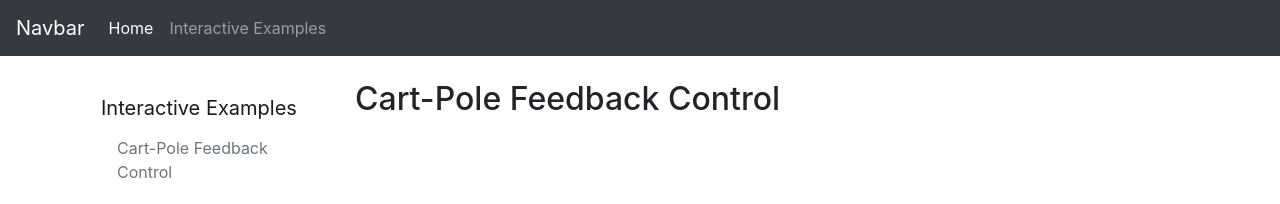
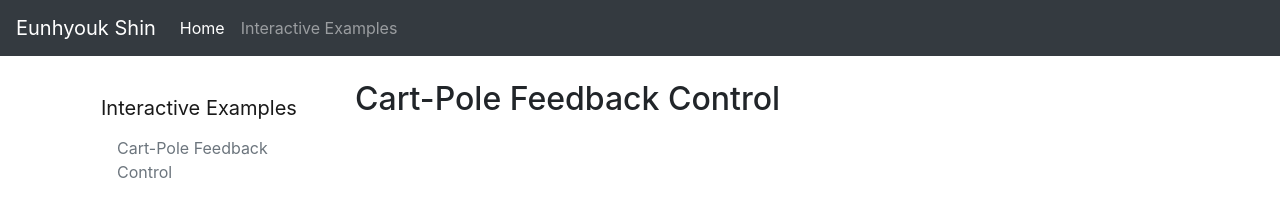
Before and after one commit to silvershine157/silvershine157.github.io, a Jekyll site: the page built from _posts/2018-07-10-ie-cart_pole.md, in a window 1280 px wide. Shown: the top 204 px of the page. Built offline with Jekyll 4.4.1, drawn with Linux system fonts in a browser that asks for light colours.

Commit message:
brand name

```diff
--- a/_layouts/new_default.html
+++ b/_layouts/new_default.html
@@ -31,7 +31,7 @@
   <body onload="main();">
 
     <nav class="navbar navbar-expand-md navbar-dark bg-dark fixed-top">
-      <a class="navbar-brand" href="#">Navbar</a>
+      <a class="navbar-brand" href="/index.html">Eunhyouk Shin</a>
       <button class="navbar-toggler" type="button" data-toggle="collapse" data-target="#navbarsExampleDefault" aria-controls="navbarsExampleDefault" aria-expanded="false" aria-label="Toggle navigation">
         <span class="navbar-toggler-icon"></span>
       </button>
```
